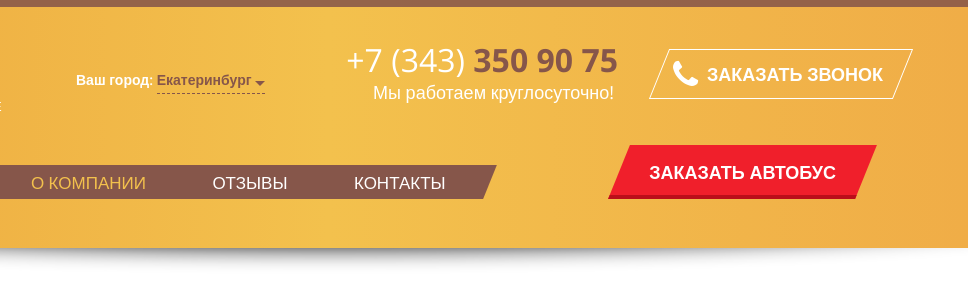
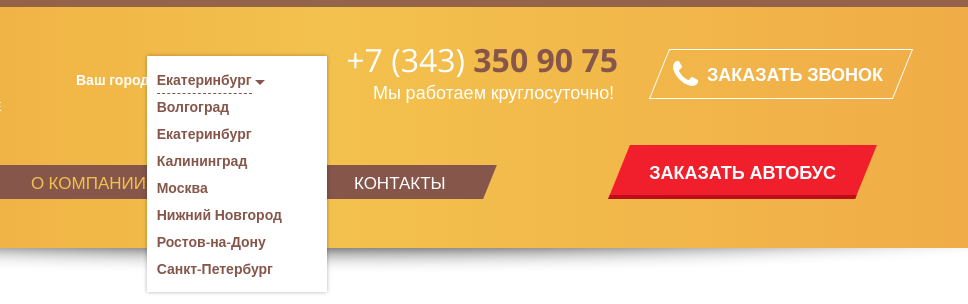
Before and after one commit to sumovska/charterbus, a website: page src/contacts.html in a window 1280 px wide. Both pictures are taken after a click on the link "Екатеринбург". Shown: the top 304 px of the page, 312-1280 px from the left. Drawn offline with nearby package versions, Linux system fonts and the light colour scheme.

Commit message:
cities dropdown

```diff
--- a/src/contacts.html
+++ b/src/contacts.html
@@ -52,8 +52,13 @@
 				<span class="h">Ваш город:</span>
 				<ul>
 					<li class="active"><a href="#">Екатеринбург</a></li>
+					<li><a href="#">Волгоград</a></li>
 					<li><a href="#">Екатеринбург</a></li>
-					<li><a href="#">Екатеринбург</a></li>
+					<li><a href="#">Калининград</a></li>
+					<li><a href="#">Москва</a></li>
+					<li><a href="#">Нижний Новгород</a></li>
+					<li><a href="#">Ростов-на-Дону</a></li>
+					<li><a href="#">Санкт-Петербург</a></li>
 				</ul>
 			</div>
 			<a class="button button-order" href="#">заказать автобус</a>
--- a/src/js/main.js
+++ b/src/js/main.js
@@ -15,6 +15,16 @@ $(document).ready(function () {
 	/*** Header ***/
 	$('.header').each(function () {
 		$(this).append('<span class="toggle"></span>');
+		$('.city', this).each(function () {
+			var _list = $('ul', this);
+			_list.each(function () {
+				$('a', this).on('click', function () {
+					_list.toggleClass('open');
+					$(this).closest('li').addClass('active').siblings('li.active').removeClass('active');
+					return false;
+				});
+			});
+		});
 	});
 
 });
--- a/src/less/main.less
+++ b/src/less/main.less
@@ -160,12 +160,12 @@ p {
 a {
   color: @color-brown;
   outline: none;
-  text-decoration: underline;
+  text-decoration: none;
   transition: color @duration;
 
   &:hover, &:focus {
     outline: none;
-    text-decoration: none;
+    text-decoration: underline;
   }
 }
 audio, canvas, img, video { vertical-align: middle; }
@@ -312,7 +312,6 @@ textarea {
   display: inline-block;
   color: @color-white;
   text-align: center;
-  text-decoration: none;
   text-transform: uppercase;
   background: transparent;
   border: none;
@@ -334,6 +333,7 @@ textarea {
   }
 
   &:hover, &:focus {
+    text-decoration: none;
     &:before {
       background-color: @color-red-dark;
     }
@@ -531,21 +531,28 @@ textarea {
       vertical-align: top;
     }
     ul {
-      margin: 0;
-      padding: 0;
+      min-width: 180px;
+      margin: -10px 0 0 -10px;
+      padding: 37px 10px 10px 10px;
       list-style: none;
       display: inline-block;
       vertical-align: top;
+      position: relative;
+      transition: background-color @duration, box-shadow @duration;
       li {
         display: none;
         &.active {
           display: block;
+          position: absolute;
+          top: 10px;
+          left: 10px;
+          white-space: nowrap;
           a {
-            padding-right: 13px;
-            text-decoration: none;
+            margin-right: 13px;
             border-bottom: 1px dashed @color-brown;
             display: block;
             position: relative;
+            transition: border-bottom-color @duration;
             &:before {
               .before;
               width: 0;
@@ -554,11 +561,22 @@ textarea {
               border-width: 5px 5px 0 5px;
               border-color: @color-brown transparent transparent transparent;
               position: absolute;
-              right: 0;
+              right: -13px;
               top: 11px;
             }
+            &:hover {
+              border-bottom-color: transparent;
+            }
+            &:hover, &:focus {text-decoration: none;}
           }
         }
+      }
+      &.open {
+        background-color: @color-white;
+        .color-black(.3);
+        box-shadow: 0 0 4px @color;
+        z-index: 100;
+        li { display: block;}
       }
     }
   }
@@ -573,11 +591,11 @@ textarea {
     display: block;
     color: @color-white;
     cursor: default;
-    text-decoration: none;
     font-weight: normal;
     .brown {
       color: @color-brown;
     }
+    &:hover, &:focus { text-decoration: none;}
   }
   .clock {
     margin-bottom: 18px;
@@ -675,7 +693,7 @@ textarea {
           &.active {
             a {
               &:before {
-                top: 15px;
+                top: 14px;
               }
             }
           }
@@ -747,9 +765,9 @@ textarea {
             padding: 4px 10px;
             display: block;
             color: @color-white;
-            text-decoration: none;
-            &:hover {
+            &:hover, &:focus {
               color: @color-mustard;
+              text-decoration: none;
             }
           }
           &.active {
@@ -801,11 +819,9 @@ textarea {
       }
       .mail {
         color: @color-font;
-        text-decoration: none;
       }
       .tel {
         color: @color-font;
-        text-decoration: none;
         cursor: default;
         &:hover, &:focus { text-decoration: none; }
       }
@@ -856,10 +872,6 @@ textarea {
         }
         a {
           color: @color-font;
-          text-decoration: none;
-          &:hover {
-            text-decoration: underline;
-          }
         }
       }
     }
@@ -1207,10 +1219,12 @@ textarea {
     }
     .tel, .mail {
       color: @color-font;
-      text-decoration: none;
       white-space: nowrap;
     }
-    .tel { cursor: default; }
+    .tel {
+      cursor: default;
+      &:hover, &:focus { text-decoration: none; }
+    }
   }
   .form-ask {
     margin-left: -10px;
```
Also changed, not shown: dist/contacts.html, dist/css/main.css, dist/js/main.js, src/css/main.css.
